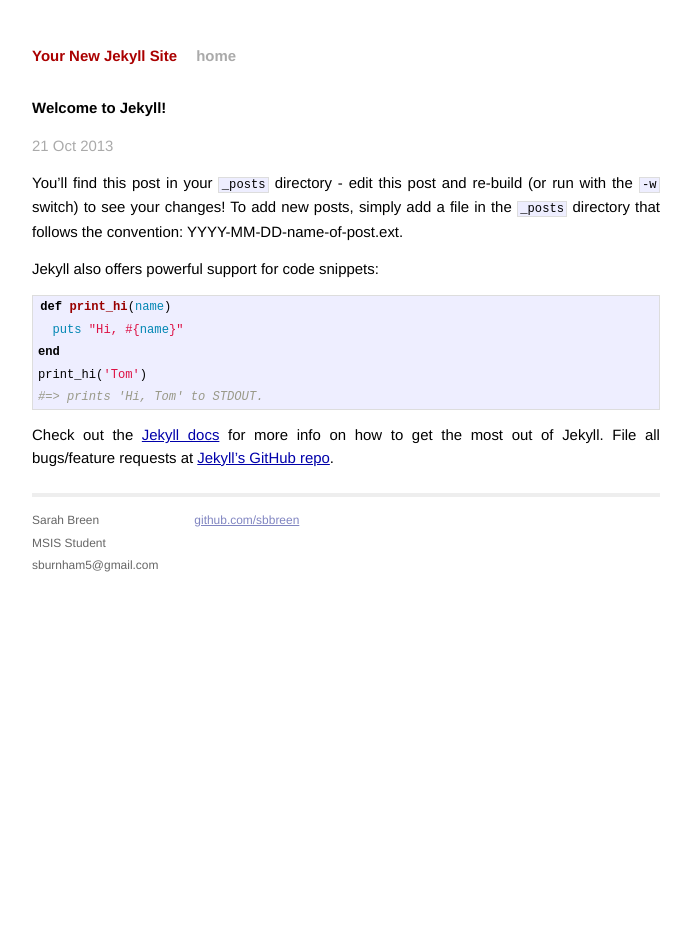
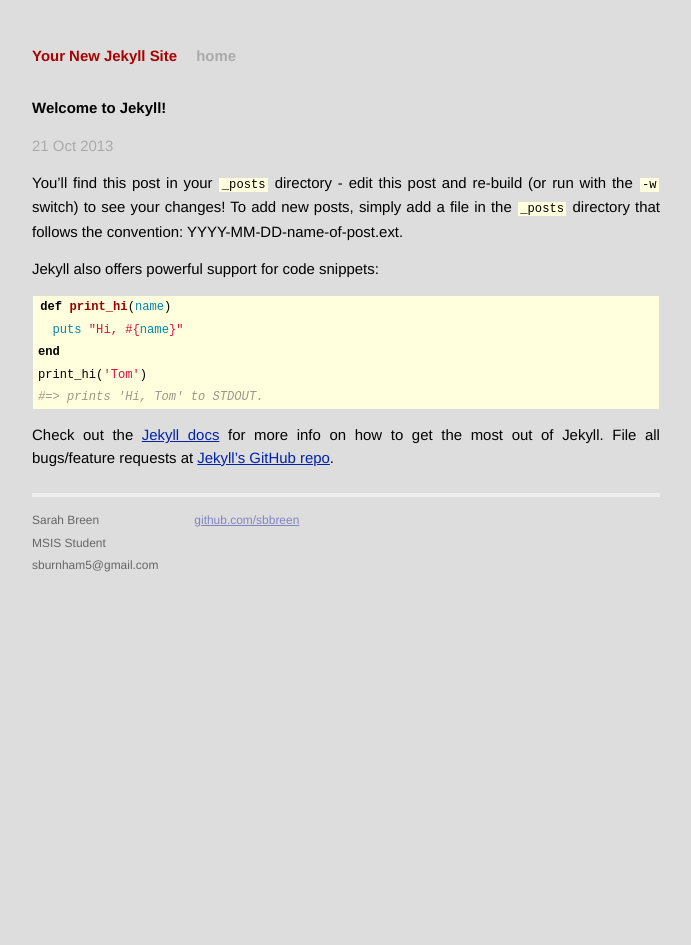
Before and after one commit to sbbreen/mysite, a Jekyll site: the page built from _posts/2013-10-21-welcome-to-jekyll.markdown, in a window 1280 px wide. Shown: the whole page, without its empty margins (294-985 px from the left). Built offline with Jekyll 4.4.1, drawn with Linux system fonts in a browser that asks for light colours; Markdown is read by kramdown in place of the engine named in the settings.

Commit message:
Messed with colors

```diff
--- a/css/main.css
+++ b/css/main.css
@@ -13,8 +13,8 @@
 html, body { height: 100%; }
 
 body {
-  background-color: #FFF;
-  font: 13.34px Helvetica, Arial, sans-serif;
+  background-color: #DDD;
+  font: 15px Helvetica, Ariel, sans-serif;
   font-size: small;
   text-align: center;
 }
@@ -25,8 +25,8 @@ h1, h2, h3, h4, h5, h6 {
 h1 { margin-bottom: 1em; }
 p { margin: 1em 0; }
 
-a         { color: #00a; }
-a:hover   { color: #000; }
+a         { color: #02a; }
+a:hover   { color: #112; }
 a:visited { color: #a0a; }
 
 /*****************************************************************************/
@@ -130,7 +130,7 @@ ul.posts span {
 /* standard */
 .post pre {
   border: 1px solid #ddd;
-  background-color: #eef;
+  background-color: #ffd;
   padding: 0 .4em;
 }
 
@@ -140,7 +140,7 @@ ul.posts span {
 
 .post code {
   border: 1px solid #ddd;
-  background-color: #eef;
+  background-color: #ffd;
   padding: 0 .2em;
 }
 
@@ -150,8 +150,8 @@ ul.posts span {
 
 /* terminal */
 .post pre.terminal {
-  border: 1px solid #000;
-  background-color: #333;
+  border: 1px solid #123;
+  background-color: #ddd;
   color: #FFF;
 }
 
```
